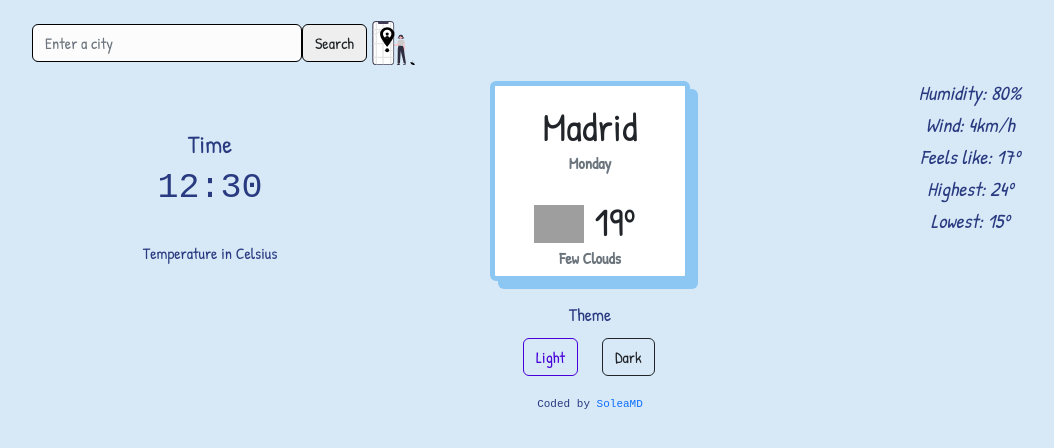
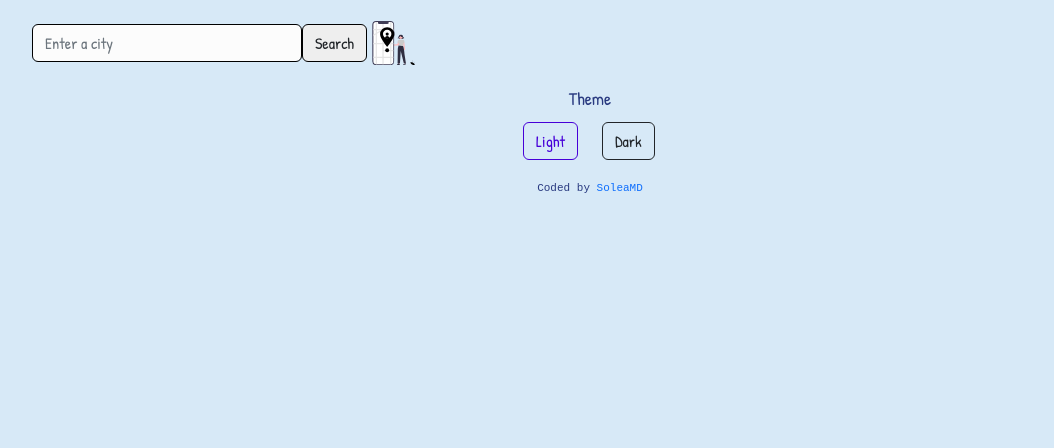
Before and after one commit to SoleaMD/my-weather-react, a React (Create React App) app: page / in a window 1280 px wide. Shown: the top 448 px of the page, without its empty margins (50-1104 px from the left). Built offline with nearby package versions, Linux system fonts and the light colour scheme; grey boxes are pictures that could not be loaded.

Commit message:
Added API
-Moved code from one component to another and deleted unnecessary components.
-Added API that works when a city is introduced in the search form

```diff
--- a/src/App.js
+++ b/src/App.js
@@ -1,8 +1,5 @@
 import React from "react";
 import Search from "./Search";
-import Time from "./Time";
-import Weather from "./Weather";
-import Data from "./Data";
 import Theme from "./Theme";
 import Footer from "./Footer";
 
@@ -13,21 +10,9 @@ export default function App() {
     <div className="App">
       <div className="container">
         <Search />
-        <div className="row justify-content-evenly">
-          <div className="col-4 time">
-            <br />
-            <Time />
-          </div>
-          <div className="col-4">
-            <Weather />
-          </div>
-          <div className="col-4 other-data">
-            <Data />
-          </div>
-          <Theme />
-        </div>
-        <Footer />
+        <Theme />
       </div>
+      <Footer />
     </div>
   );
 }
--- a/src/Data.js
+++ b/src/Data.js
@@ -1,31 +1,23 @@
 import React from "react";
 import "./Data.css";
 
-export default function Data() {
-  let additionalData = {
-    humidity: 80,
-    wind: 4,
-    degreesCurrent: 17,
-    degreesHigh: 24,
-    degreesLow: 15,
-  };
+export default function Data(props) {
   return (
     <div className="Data">
       <h6 className="humidity">
-        Humidity: {additionalData.humidity}%
+        Humidity: {props.humidity}%
       </h6>
       <h6 className="wind">
-        Wind: {additionalData.wind}km/h
+        Wind: {props.wind}km/h
       </h6>
       <h6 className="degrees-outside">
-        Feels like:{" "}
-        {additionalData.degreesCurrent}º
+        Feels like: {props.degreesCurrent}º
       </h6>
       <h6 className="max-temperature">
-        Highest: {additionalData.degreesHigh}º
+        Highest: {props.degreesHigh}º
       </h6>
       <h6 className="min-temperature">
-        Lowest: {additionalData.degreesLow}º
+        Lowest: {props.degreesLow}º
       </h6>
     </div>
   );
--- a/src/Search.js
+++ b/src/Search.js
@@ -1,12 +1,57 @@
-import React from "react";
+import React, { useState } from "react";
+import axios from "axios";
+import Weather from "./Weather";
+import Time from "./Time";
+import Data from "./Data";
 
 import "./Search.css";
 import { ReactComponent as Location } from "./img/my_location_dark.svg";
 
 export default function Search() {
-  return (
+  const [city, setCity] = useState("");
+  const [result, setResult] = useState(false);
+  const [weather, setWeather] = useState("");
+  const [statement, setStatement] = useState("");
+
+  function displayTemperature(response) {
+    setResult(true);
+    setWeather({
+      temperature: response.data.main.temp,
+      description:
+        response.data.weather[0].description,
+      humidity: response.data.main.humidity,
+      wind: response.data.wind.speed,
+      icon: `http://openweathermap.org/img/wn/${response.data.weather[0].icon}@2x.png`,
+      city: response.data.name,
+      feels: response.data.main.feels_like,
+      max: response.data.main.temp_max,
+      min: response.data.main.temp_min,
+    });
+  }
+
+  function goSearch(event) {
+    event.preventDefault();
+    let apiKey =
+      "31494f01ec42e369b1839339e1ef40bd";
+    let apiUrl = `https://api.openweathermap.org/data/2.5/weather?q=${city}&appid=${apiKey}&units=metric`;
+    axios.get(apiUrl).then(displayTemperature);
+
+    if (city.length <= 0) {
+      setStatement(
+        <p>
+          Invalid city search, please try again
+        </p>
+      );
+    } else {
+      setStatement("");
+    }
+  }
+  function updateSearch(event) {
+    setCity(event.target.value);
+  }
+  let form = (
     <div className="Search">
-      <form id="city-form">
+      <form id="city-form" onSubmit={goSearch}>
         <br />
         <div className="mb-3">
           <input
@@ -15,6 +60,7 @@ export default function Search() {
             placeholder="Enter a city"
             id="city-selected"
             autoComplete="off"
+            onChange={updateSearch}
           />
           <input
             type="submit"
@@ -32,4 +78,48 @@ export default function Search() {
       </form>
     </div>
   );
+  if (result === true) {
+    return (
+      <div className="SearchEngine">
+        {form}
+        {statement}
+        <div className="row justify-content-evenly">
+          <div className="col-4 time">
+            <br />
+            <Time />
+          </div>
+          <div className="col-4">
+            <Weather
+              city={weather.city}
+              temperature={Math.round(
+                weather.temperature
+              )}
+              description={weather.description}
+              icon={weather.icon}
+            />
+          </div>
+          <div className="col-4 other-data">
+            <Data
+              humidity={weather.humidity}
+              wind={Math.round(weather.wind)}
+              degreesCurrent={Math.round(
+                weather.feels
+              )}
+              degreesHigh={Math.round(
+                weather.max
+              )}
+              degreesLow={Math.round(weather.min)}
+            />
+          </div>
+        </div>
+      </div>
+    );
+  } else {
+    return (
+      <div className="SearchEngine">
+        {form}
+        {statement}
+      </div>
+    );
+  }
 }
--- a/src/Temperature.css
+++ /dev/null
@@ -1,19 +0,0 @@
-.Temperature .weather-description {
-  text-transform: capitalize;
-}
-
-.Temperature .degrees {
-  padding: 10px 10px;
-}
-
-.Temperature .current-weather-emoji {
-  width: 50px;
-  margin-top: -5px;
-  height: auto;
-}
-
-.Temperature .current-weather-emoji:hover {
-  cursor: pointer;
-  background-color: #8cc7f4;
-  border-radius: 4px;
-}
--- a/src/Temperature.js
+++ /dev/null
@@ -1,31 +0,0 @@
-import React from "react";
-import "./Temperature.css";
-
-export default function Temperature() {
-  let temperatureData = {
-    temperature: 19,
-    description: "few clouds",
-    iconUrl:
-      "http://openweathermap.org/img/wn/02d@2x.png",
-  };
-  return (
-    <div className="Temperature">
-      <h1 className="card-text text-center">
-        <img
-          src={temperatureData.iconUrl}
-          className="current-weather-emoji"
-          alt=""
-        />
-        <span
-          className="degrees"
-          id="zero-day-degrees"
-        >
-          {temperatureData.temperature}º
-        </span>
-      </h1>
-      <h6 className="card-subtitle mb-2 weather-description text-center">
-        {temperatureData.description}
-      </h6>
-    </div>
-  );
-}
--- a/src/Weather.css
+++ b/src/Weather.css
@@ -13,3 +13,23 @@
   text-align: center;
   background-color: rgb(255, 255, 255);
 }
+
+.Weather .weather-description {
+  text-transform: capitalize;
+}
+
+.Weather .degrees {
+  padding: 10px 10px;
+}
+
+.Weather .current-weather-emoji {
+  width: 50px;
+  margin-top: -5px;
+  height: auto;
+}
+
+.Weather .current-weather-emoji:hover {
+  cursor: pointer;
+  background-color: #8cc7f4;
+  border-radius: 4px;
+}
--- a/src/Weather.js
+++ b/src/Weather.js
@@ -1,9 +1,7 @@
 import React from "react";
-import Temperature from "./Temperature";
-
 import "./Weather.css";
 
-export default function Weather() {
+export default function Weather(props) {
   let weatherData = {
     city: "Madrid",
     day: "Monday",
@@ -13,7 +11,7 @@ export default function Weather() {
       <div className="card mx-auto">
         <div className="card-body">
           <h1 className="card-title" id="city">
-            {weatherData.city}
+            {props.city}
           </h1>
           <h6
             className="card-subtitle mb-2"
@@ -22,7 +20,22 @@ export default function Weather() {
             {weatherData.day}
           </h6>
         </div>
-        <Temperature />
+        <h1 className="card-text text-center">
+          <img
+            src={props.icon}
+            className="current-weather-emoji"
+            alt=""
+          />
+          <span
+            className="degrees"
+            id="zero-day-degrees"
+          >
+            {props.temperature}º
+          </span>
+        </h1>
+        <h6 className="card-subtitle mb-2 weather-description text-center">
+          {props.description}
+        </h6>
       </div>
     </div>
   );
```
